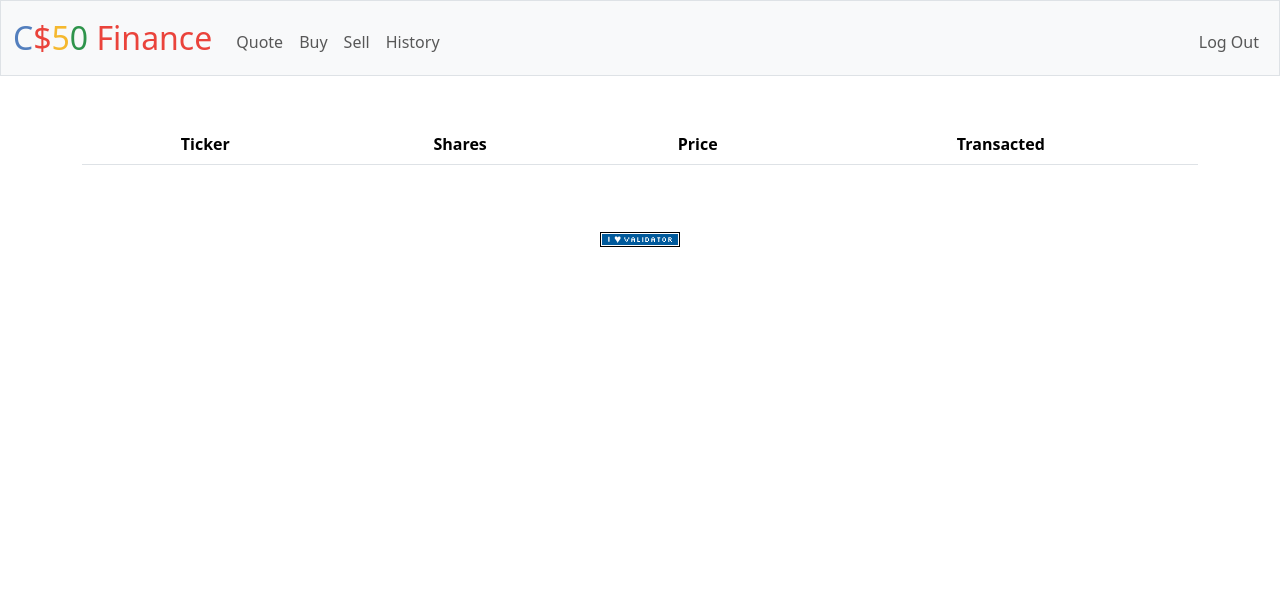
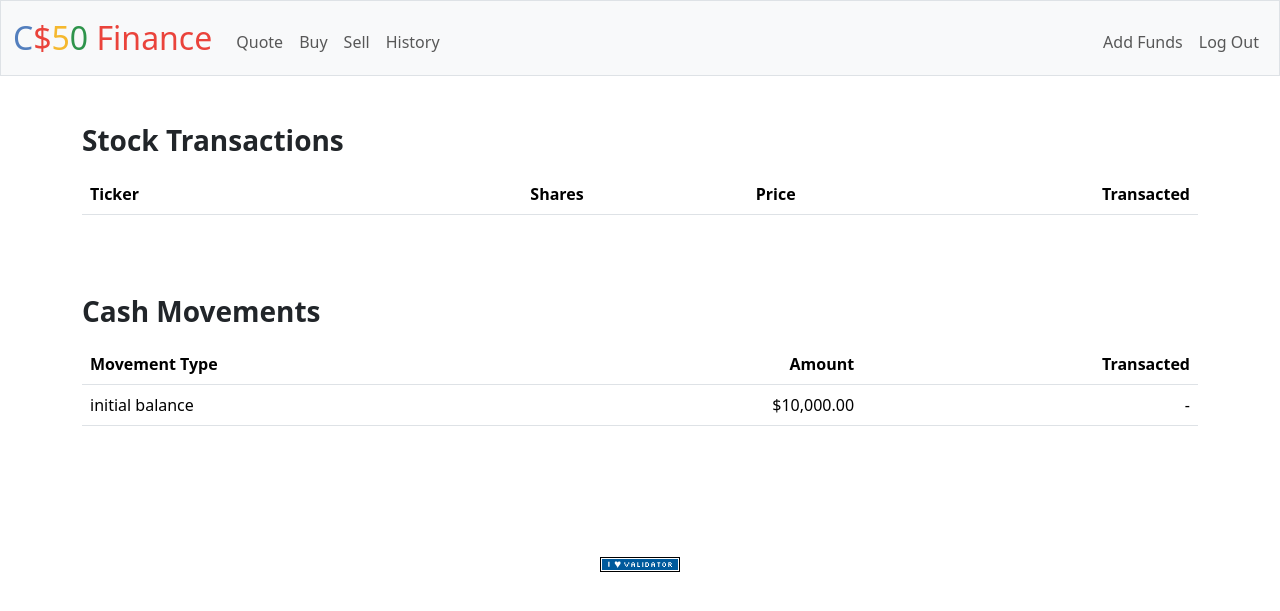
Before and after one commit to ferchorduy/harvard-cs50, a Flask app: page /history in a window 1280 px wide. Shown: the top 611 px of the page. Run offline with Flask 3, Linux system fonts and the light colour scheme; the visitor is signed in with stand-in values (Sample User, id 1); data that the repository does not hold is empty; some libraries are stand-ins or nearby versions.

Commit message:
Touch up finance, add deposits, edit history, add schema

```diff
--- a/Week-9-Flask/finance/app.py
+++ b/Week-9-Flask/finance/app.py
@@ -5,7 +5,7 @@ from flask import Flask, flash, redirect, render_template, request, session
 from flask_session import Session
 from werkzeug.security import check_password_hash, generate_password_hash
 
-from helpers import apology, login_required, lookup, usd
+from helpers import apology, login_required, lookup, usd, validate_card_number
 
 # Configure application
 app = Flask(__name__)
@@ -58,7 +58,10 @@ def buy():
     """Buy shares of stock"""
     if request.method == "POST":
         symbol = request.form.get("symbol")
-        shares = int(request.form.get("shares"))
+        try:
+            shares = int(request.form.get("shares"))
+        except ValueError:
+            return apology("Enter valid share amount")
 
         if not shares or int(shares) < 1:
             return apology("Enter valid share amount")
@@ -76,9 +79,6 @@ def buy():
 
         user_cash_balance = db.execute("SELECT cash FROM users WHERE id = ?", user_id)[0]["cash"]
         new_cash_balance = user_cash_balance - investment
-
-        # CREATE TABLE transactions (user_id, ticker, price, shares, timestamp) in .schema since .db is inside .gitignore
-        # CREATE INDEX user_id ON transactions (user_id); to have faster access to transaction history of a user
 
         if user_cash_balance >= investment:
             db.execute("BEGIN TRANSACTION")
@@ -99,7 +99,8 @@ def history():
     """Show history of transactions"""
     user_id = session["user_id"]
     transactions = db.execute("SELECT * FROM transactions WHERE user_id = ? ORDER BY timestamp DESC", user_id)
-    return render_template("history.html", transactions=transactions)
+    cash_movements = db.execute("SELECT * FROM cash_movements WHERE user_id = ? ORDER BY timestamp DESC", user_id)
+    return render_template("history.html", transactions=transactions, cash_movements=cash_movements)
 
 
 @app.route("/login", methods=["GET", "POST"])
@@ -211,7 +212,10 @@ def sell():
 
     if request.method == "POST":
         symbol = request.form.get("symbol")
-        shares = int(request.form.get("shares"))
+        try:
+            shares = int(request.form.get("shares"))
+        except ValueError:
+            return apology("Enter valid share amount")
 
         if not symbol:
             return apology("Enter symbol")
@@ -242,3 +246,34 @@ def sell():
         return redirect("/")
 
     return render_template("sell.html", portfolio=portfolio)
+
+@app.route("/deposit", methods=["GET", "POST"])
+@login_required
+def deposit():
+    """Add funds to account"""
+    if request.method == "POST":
+        card_number = request.form.get("card_number")
+        try:
+            deposit = round(float(request.form.get("deposit")), 2)
+        except ValueError:
+            return apology("Enter deposit in valid format")
+
+        if not card_number.isdigit() or int(card_number) < 0:
+            return apology("Enter valid card number")
+
+        if not deposit or deposit < 0:
+            return apology("Enter valid deposit amount")
+
+        if validate_card_number(str(card_number)):
+            user_id = session["user_id"]
+
+            db.execute("BEGIN TRANSACTION")
+            db.execute("INSERT INTO cash_movements (user_id, movement_type, amount) VALUES(?, ?, ?)", user_id, 'deposit', deposit)
+            db.execute("UPDATE users SET cash = cash + ? WHERE id = ?", deposit, user_id)
+            db.execute("COMMIT")
+            return redirect("/")
+
+        else:
+            return apology("Invalid card number")
+
+    return render_template("deposit.html")
--- a/Week-9-Flask/finance/helpers.py
+++ b/Week-9-Flask/finance/helpers.py
@@ -1,4 +1,5 @@
 import requests
+import re
 
 from flask import redirect, render_template, session
 from functools import wraps
@@ -67,3 +68,38 @@ def lookup(symbol):
 def usd(value):
     """Format value as USD."""
     return f"${value:,.2f}"
+
+# Checksum.
+def luhn(card_number):
+
+    card_number = int(card_number)
+    normal_sum = 0
+    doubled_sum = 0
+    counter = 0
+
+    while card_number != 0:
+        if counter % 2 == 0:
+            normal_sum += card_number % 10
+            card_number //= 10
+            counter += 1
+        else:
+            temp_sum = (card_number % 10) * 2
+            if temp_sum > 9:
+                temp_sum -= 9
+            doubled_sum += temp_sum
+            card_number //= 10
+            counter += 1
+
+    return (normal_sum + doubled_sum) % 10 == 0
+
+
+def validate_card_number(card_number):
+
+    # Get card number length.
+    card_number_length = len(card_number)
+
+    if (not luhn(card_number)): return False
+    elif card_number[:2] in ["34", "37"] and card_number_length == 15: return True
+    elif card_number[:1] == "4" and (card_number_length == 13 or card_number_length == 16): return True
+    elif card_number_length == 16 and re.match("5[12345]", card_number): return True
+    else: return False
--- /dev/null
+++ b/Week-9-Flask/finance/schema.sql
@@ -0,0 +1,32 @@
+-- Users
+CREATE TABLE users (
+    id INTEGER PRIMARY KEY AUTOINCREMENT NOT NULL,
+    username TEXT NOT NULL,
+    hash TEXT NOT NULL,
+    cash NUMERIC NOT NULL DEFAULT 10000.00
+);
+
+CREATE UNIQUE INDEX username ON users (username);
+
+-- Stock transactions
+CREATE TABLE transactions (
+    user_id INTEGER NOT NULL,
+    ticker TEXT NOT NULL,
+    price REAL NOT NULL,
+    shares INTEGER NOT NULL,
+    timestamp TIMESTAMP DEFAULT CURRENT_TIMESTAMP,
+    FOREIGN KEY(user_id) REFERENCES users(id)
+);
+
+CREATE INDEX transactions_user_id ON transactions (user_id);
+
+-- Cash movements
+CREATE TABLE cash_movements (
+    user_id INTEGER NOT NULL,
+    movement_type TEXT NOT NULL CHECK(transaction_type IN ('deposit', 'withdrawal')),
+    amount REAL NOT NULL,
+    timestamp TIMESTAMP DEFAULT CURRENT_TIMESTAMP,
+    FOREIGN KEY(user_id) REFERENCES users(id)
+);
+
+CREATE INDEX cash_movements_user_id ON cash_movements (user_id);
--- a/Week-9-Flask/finance/static/styles.css
+++ b/Week-9-Flask/finance/static/styles.css
@@ -27,3 +27,21 @@ input::-webkit-inner-spin-button {
   -webkit-appearance: none;
   margin: 0;
 }
+
+form[action="/deposit"] {
+  margin-bottom: 1rem;
+}
+
+p {
+  margin: 0;
+  padding: 0;
+}
+
+h3.history-title {
+  text-align: left;
+  margin-bottom: 1rem;
+}
+
+.table {
+  margin-bottom: 5rem;
+}
--- a/Week-9-Flask/finance/templates/history.html
+++ b/Week-9-Flask/finance/templates/history.html
@@ -5,22 +5,47 @@
 {% endblock %}
 
 {% block main %}
+    <h3 class="history-title"><strong>Stock Transactions</strong></h3>
     <table class="table">
         <thead>
             <tr>
-                <th>Ticker</th>
-                <th>Shares</th>
-                <th>Price</th>
-                <th>Transacted</th>
+                <th class="text-start">Ticker</th>
+                <th class="text-end">Shares</th>
+                <th class="text-end">Price</th>
+                <th class="text-end">Transacted</th>
             </tr>
         </thead>
         <tbody>
             {% for stock in transactions %}
                 <tr>
-                    <td>{{ stock["ticker"] }}</td>
-                    <td>{{ stock["shares"] }}</td>
-                    <td>{{ stock["price"] | usd }}</td>
-                    <td>{{ stock["timestamp"] }}</td>
+                    <td class="text-start">{{ stock["ticker"] }}</td>
+                    <td class="text-end">{{ stock["shares"] }}</td>
+                    <td class="text-end">{{ stock["price"] | usd }}</td>
+                    <td class="text-end">{{ stock["timestamp"] }}</td>
+                </tr>
+            {% endfor %}
+        </tbody>
+    </table>
+    <h3 class="history-title"><strong>Cash Movements</strong></h3>
+    <table class="table">
+        <thead>
+            <tr>
+                <th class="text-start">Movement Type</th>
+                <th class="text-end">Amount</th>
+                <th class="text-end">Transacted</th>
+            </tr>
+        </thead>
+        <tbody>
+            <tr>
+                <td class="text-start">initial balance</td>
+                <td class="text-end">$10,000.00</td>
+                <td class="text-end">-</td>
+            </tr>
+            {% for movement in cash_movements %}
+                <tr>
+                    <td class="text-start">{{ movement["movement_type"] }}</td>
+                    <td class="text-end">{{ movement["amount"] | usd }}</td>
+                    <td class="text-end">{{ movement["timestamp"] }}</td>
                 </tr>
             {% endfor %}
         </tbody>
--- a/Week-9-Flask/finance/templates/layout.html
+++ b/Week-9-Flask/finance/templates/layout.html
@@ -37,6 +37,7 @@
                             <li class="nav-item"><a class="nav-link" href="/history">History</a></li>
                         </ul>
                         <ul class="navbar-nav ms-auto mt-2">
+                            <li class="nav-item"><a class="nav-link" href="/deposit">Add Funds</a></li>
                             <li class="nav-item"><a class="nav-link" href="/logout">Log Out</a></li>
                         </ul>
                     {% else %}
--- a/Week-9-Flask/finance/templates/register.html
+++ b/Week-9-Flask/finance/templates/register.html
@@ -10,10 +10,10 @@
             <input autocomplete="off" autofocus class="form-control mx-auto w-auto" name="username" placeholder="Enter new username" type="text">
         </div>
         <div class="mb-3">
-            <input class="form-control mx-auto w-auto" name="password" placeholder="Enter new password" type="text">
+            <input autocomplete="off" class="form-control mx-auto w-auto" name="password" placeholder="Enter new password" type="text">
         </div>
         <div class="mb-3">
-            <input class="form-control mx-auto w-auto" name="confirmation" placeholder="Confirm new password" type="text">
+            <input autocomplete="off" class="form-control mx-auto w-auto" name="confirmation" placeholder="Confirm new password" type="text">
         </div>
         <button class="btn btn-primary" type="submit">Register</button>
     </form>
```
Also changed, not shown: Week-9-Flask/finance/TODO.md (added, +3 -0 lines), Week-9-Flask/finance/templates/deposit.html (added, +18 -0 lines), Week-9-Flask/finance/templates/index.html (+16 -18 lines), Week-9-Flask/finance/README.md (added).
